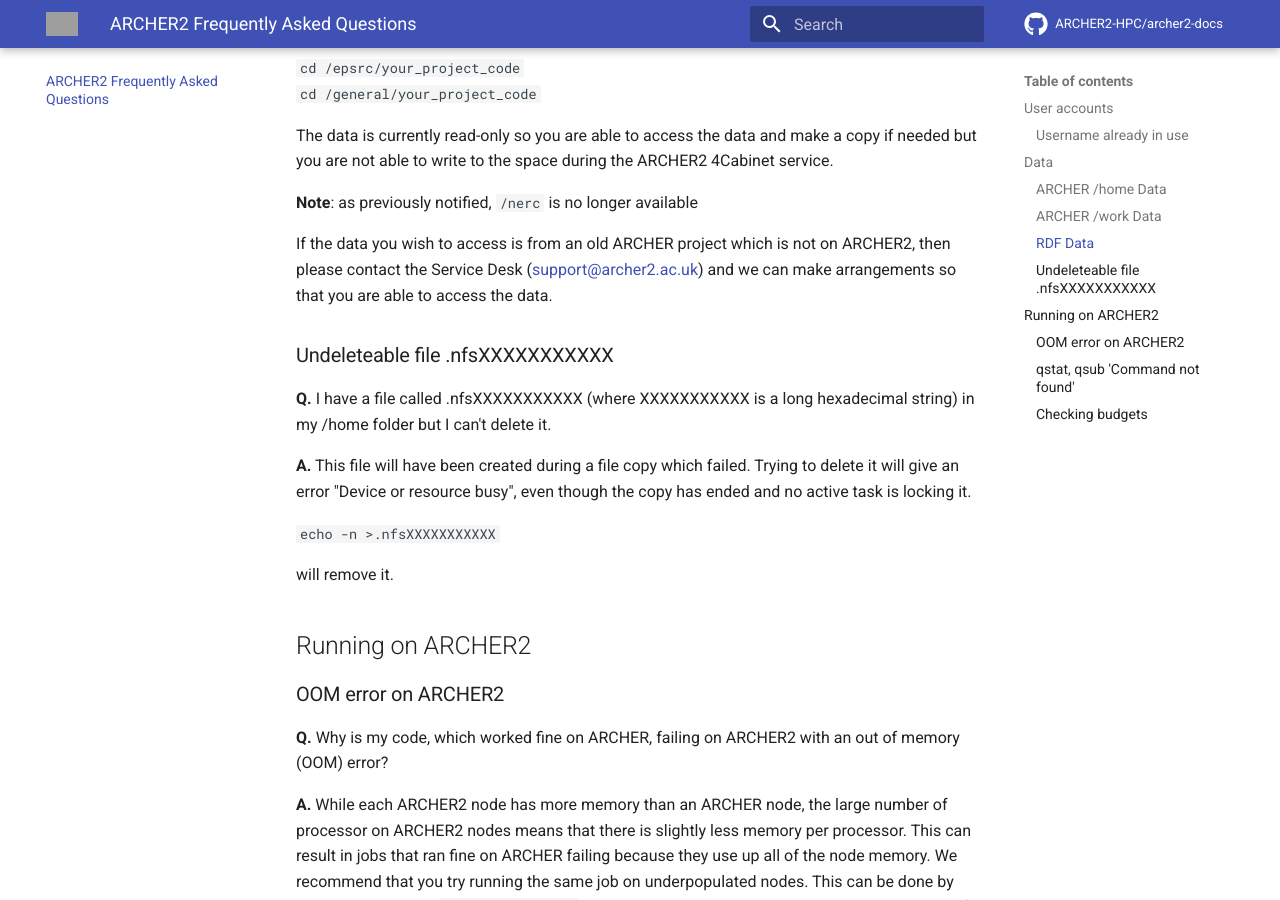
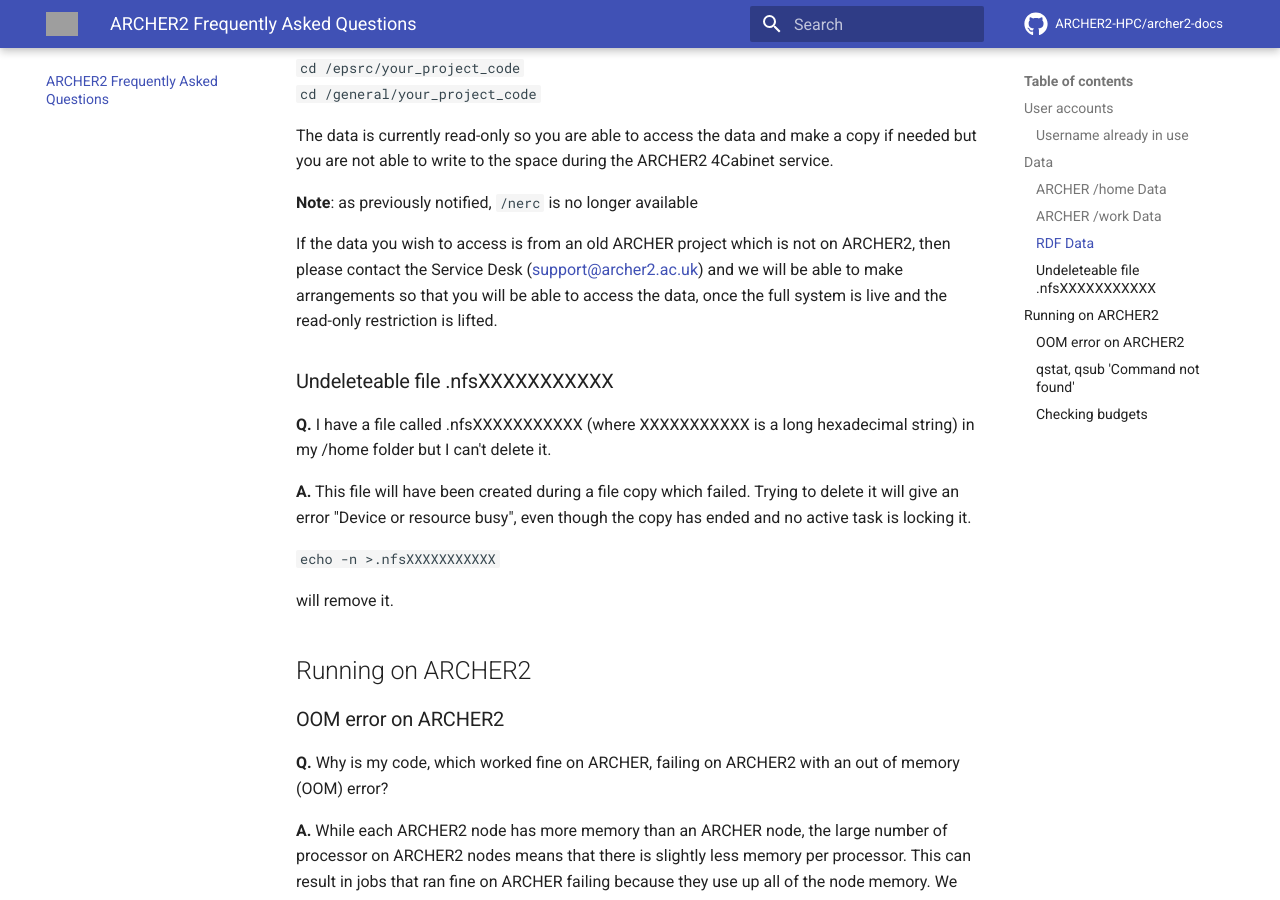
Before and after one commit to ARCHER2-HPC/archer2-docs, an MkDocs documentation site: the page built from docs/faq/index.md, in a window 1280 px wide and 900 px high, scrolled down 1562 px. Built offline with MkDocs 1.6.1 and Material for MkDocs 9.7.7, drawn with Linux system fonts in a browser that asks for light colours; comment, search, counter and statistics services are not loaded; grey boxes are pictures that could not be loaded.

Commit message:
Update index.md

```diff
--- a/docs/faq/index.md
+++ b/docs/faq/index.md
@@ -53,7 +53,7 @@
 
 **Note**: as previously notified, `/nerc` is no longer available
 
-If the data you wish to access is from an old ARCHER project which is not on ARCHER2, then please contact the Service Desk ([support@archer2.ac.uk](mailto:support@archer2.ac.uk)) and we can make arrangements so that you are able to access the data.
+If the data you wish to access is from an old ARCHER project which is not on ARCHER2, then please contact the Service Desk ([support@archer2.ac.uk](mailto:support@archer2.ac.uk)) and we will be able to make arrangements so that you will be able to access the data, once the full system is live and the read-only restriction is lifted.
 
 ### Undeleteable file .nfsXXXXXXXXXXX
 
```
